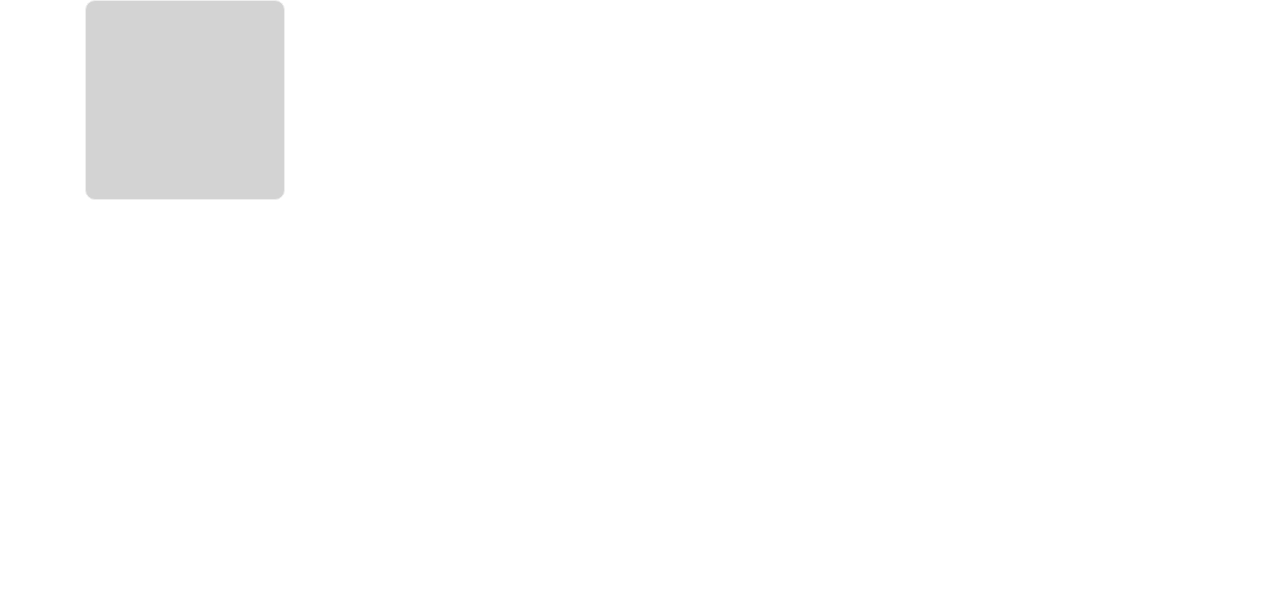
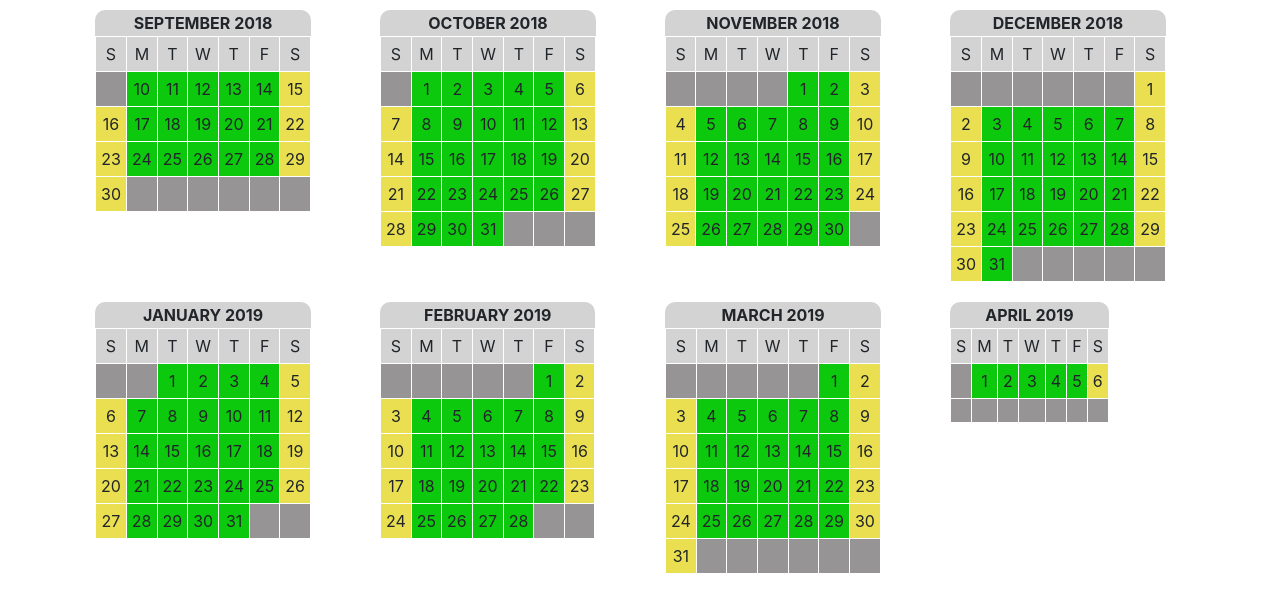
Before and after one commit to hriverap27/Calendar, a plain HTML site: page index.html in a window 1280 px wide. Drawn offline with nearby package versions, Linux system fonts and the light colour scheme.

Commit message:
Adding factories; datesBuilder, calendarBuilder.

```diff
--- a/css/main.css
+++ b/css/main.css
@@ -1,14 +1,18 @@
-#calendar {
-    width: 200px;
-    height: 200px;
-    border: 1px solid #eee;
+.calendar{
+    padding: 5px;
+    margin: 10px;
+    text-align: center;
     border-radius: 10px;
+    font-size: 16px;
     background-color: #d3d3d3;
 }
 
 .day{
     border: 1px solid #fff;
-
+    width: 18px;
+    height: 24px;
+    padding: 5px;
+    border: 1px solid #fff;
 }
 
 .invalid {
--- a/index.html
+++ b/index.html
@@ -4,24 +4,22 @@
     <meta charset="UTF-8">
     <meta name="viewport" content="width=device-width, initial-scale=1, shrink-to-fit=no">
 
-    <link rel="stylesheet" type="text/css" href="css/main.css"/>
+    <link rel="stylesheet" type="text/css" media="screen" href="css/main.css"/>
     <link rel="stylesheet" href="https://stackpath.bootstrapcdn.com/bootstrap/4.1.2/css/bootstrap.min.css">
 
     <script src="https://code.jquery.com/jquery-3.3.1.slim.min.js"></script>
+    <script src="https://code.jquery.com/jquery-1.10.2.js"></script>
+
+
+    <script src="https://cdnjs.cloudflare.com/ajax/libs/popper.js/1.14.3/umd/popper.min.js"></script>
     <script src="https://stackpath.bootstrapcdn.com/bootstrap/4.1.2/js/bootstrap.min.js"></script>
+    <script src="https://ajax.googleapis.com/ajax/libs/angularjs/1.7.2/angular.min.js"></script>
     <script src="scripts/main.js"></script>
 
     <title>Number8 Programming Exercise</title>
 </head>
-<body>
-    <div id="calendar-container" class="container">
-        <div id="calendar">
-            <div class="row">
-                <div class="col-lg-3 col-md-4">
-
-                </div>
-            </div>
-        </div>
+<body ng-app = "calendarApp">
+    <div id="calendar-container" class="container" ng-controller="calendarCtrlr">
     </div>
 </body>
 </html>
--- a/scripts/main.js
+++ b/scripts/main.js
@@ -0,0 +1,247 @@
+angular.module("calendarApp",[])
+    .factory("datesBuilder", function(){
+        // Returns months between two dates.
+
+        var code = "en-IN"; //es-cr
+        var builder = {};
+        builder.getDates = function(startDate, daysNumber){
+
+            var fromDate = new Date(startDate); // date to start
+            var toDate = new Date (fromDate);
+            toDate = toDate.addDays(daysNumber);  // date to end
+
+            console.log("fromDate", fromDate);
+            console.log("toDate", toDate);
+
+            months = (toDate.getFullYear() - fromDate.getFullYear()) * 12;
+            months -= fromDate.getMonth() + 1;
+            months += toDate.getMonth();
+            var dates = [];
+
+            if (months >= 0) {
+                months = months + 1;
+                for (m = 0; m <= months ; m++) {
+                    if(m == months){
+                        // Builds the data object for the last month,
+                        // it can be ends before its last day.
+
+                        var oDate = {
+                            _date:toDate,
+                            _firstDate: 1,
+                            _lastDate:toDate.getDate(),
+                            _firstWeekDay:new Date(toDate.toLocaleString(code, { month: "long" }) + " " + "1" + toDate.getFullYear()).getDay(),
+                            _month:toDate.toLocaleString(code, { month: "long" }).toUpperCase(),
+                            _year:toDate.getFullYear()
+                        };
+                        dates.push(oDate);
+                    }
+                    else if(m == 0){
+                        //Builds the data object for the first month,
+                        //which can be begins at any day different from the first.
+
+                        var d = fromDate.addMonth(m);
+                        var oDate = {
+                            _date:d,
+                            _firstDate: d.getDate(),
+                            _lastDate:new Date(d.getFullYear(), d.getMonth() + 1, 0).getDate(),
+                            _firstWeekDay:d.getDay(),
+                            _month:d.toLocaleString(code, { month: "long" }).toUpperCase(),
+                            _year:d.getFullYear()
+                        };
+                        dates.push(oDate);
+
+                    }
+                    else{
+                        // Builds the data object for all months that begin at its first day
+                        // and finish at its last day (normal to show).
+
+                        var d = fromDate.addMonth(m);
+                        var oDate = {
+                            _date:d,
+                            _firstDate: 1,
+                            _lastDate:new Date(d.getFullYear(), d.getMonth() + 1, 0).getDate(),
+                            _firstWeekDay:new Date(d.toLocaleString(code, { month: "long" }) + " " + "1" + d.getFullYear()).getDay(),
+                            _month:d.toLocaleString(code, { month: "long" }).toUpperCase(),
+                            _year:d.getFullYear()
+                        };
+                        dates.push(oDate);
+                    }
+                }
+
+            }
+            else{
+                //Builds the data object in case the numbers of days start and end at the same month
+                var oDate = {
+                    _date:fromDate,
+                    _firstDate: fromDate.getDate(),
+                    _lastDate:fromDate.getDate() + daysNumber,
+                    _firstWeekDay:fromDate.getDay(),
+                    _month:fromDate.toLocaleString(code, { month: "long" }).toUpperCase(),
+                    _year:fromDate.getFullYear()
+                };
+                dates.push(oDate);
+            }
+
+            return dates;
+        };
+
+        Date.prototype.addMonth = function(month) {
+            var date = new Date(this.valueOf());
+            date.setMonth(date.getMonth() + month);
+            return date;
+        };
+
+        Date.prototype.addDays = function(days) {
+            var date = new Date(this.valueOf());
+            date.setDate(date.getDate() + days);
+            return date;
+        };
+
+        return builder;
+
+    })
+    .factory("calendarBuilder", function(){
+        //This factory is in charge to build the calendar.
+        var builder = {};
+
+        builder.createCalendar = function(dates){
+            //This function creates the calendar adding ever sheet of the month.
+
+            console.log('dates to validate',dates);
+
+            var $calendar = $("<div>", {id: "calendars"});
+            var mElement = 0;
+
+            do {
+
+                var $divRow = $("<div>", {"class": "row"});
+
+                for (var d = 0; d <= 3; d++) {
+
+                    if(mElement >= dates.length){
+                        $calendar.append($divRow);
+                        break;
+                    }
+
+                    var $divCol = $("<div>", {"class": "col-lg-3"});
+
+
+                    var newMonth = createMonth(dates[mElement]);
+
+                    $divCol.append(newMonth);
+                    $divRow.append($divCol);
+
+                    mElement++;
+
+                }
+
+                $calendar.append($divRow);
+
+            } while (mElement < dates.length);
+
+            return $calendar;
+
+        }
+
+        function createMonth(date){
+            //This function creates a new sheet by month.
+
+            var $table = $('<table>', {'class':'calendar'});
+            var $th = $('<th>', {'colspan':'7'});
+            $th.append(date._month +" "+date._year);
+            $table.append($th);
+            var $tr1 = $('<tr>');
+            var $tr2 = $('<tr>');
+
+            //builds the row for days letters
+            for (var c = 0; c <= 6; c++) {
+
+                var $td = $('<td>',{'class':'day'});
+                var letter = 'SMTWTFS'[c];
+                $td.append(letter);
+                $tr1.append($td);
+            }
+
+            $table.append($tr1);
+
+            //builds the second row
+            var i;
+            for ( i = 0; i <= 6; i++) {
+                if(i == date._firstWeekDay){
+                    break;
+                }
+
+                var $td = $('<td>',{'class':'day invalid'});
+                $td.append('');
+                $tr2.append($td);
+
+            }
+
+            var counter = date._firstDate;
+            for (; i <= 6; i++) {
+
+                if(i == 0 || i == 6){
+                    var $td = $('<td>',{'class':'day weekend'});
+                    $td.append(counter.toString());
+                    counter++;
+                    $tr2.append($td);
+                }
+                else{
+                    var $td = $('<td>',{'class':'day valid'});
+                    $td.append(counter.toString());
+                    counter++;
+                    $tr2.append($td);
+                }
+            }
+
+            $table.append($tr2);
+
+            //Builds the rows from 3 to 7.
+
+            for (var r = 3; r <= 7; r++) {
+               $tr = $('<tr>');
+
+               for (var d = 0; d <= 6; d++) {
+                   if(counter > date._lastDate){
+
+                        for (; d <= 6; d++) {
+                            var $td = $('<td>',{'class':'day invalid'});
+                            $tr.append($td);
+                        }
+
+                        $table.append($tr);
+                        return $table;
+
+                   }
+
+                   if(d==0||d==6){
+                    var $td = $('<td>',{'class':'day weekend'});
+                    $td.append(counter.toString());
+                    counter++;
+                    $tr.append($td);
+                   }
+                   else{
+                    var $td = $('<td>',{'class':'day valid'});
+                    $td.append(counter.toString());
+                    counter++;
+                    $tr.append($td);
+                    }
+                }
+
+                $table.append($tr);
+            }
+
+            return $table;
+        }
+
+         return builder;
+    })
+    .controller("calendarCtrlr", function($scope, datesBuilder, calendarBuilder){
+
+        angular.element(document).ready(function () {
+            var dates = datesBuilder.getDates("9/10/2018", 206);
+            var calendar = calendarBuilder.createCalendar(dates);
+            $('#calendar-container').append(calendar);
+
+        });
+    });
```
